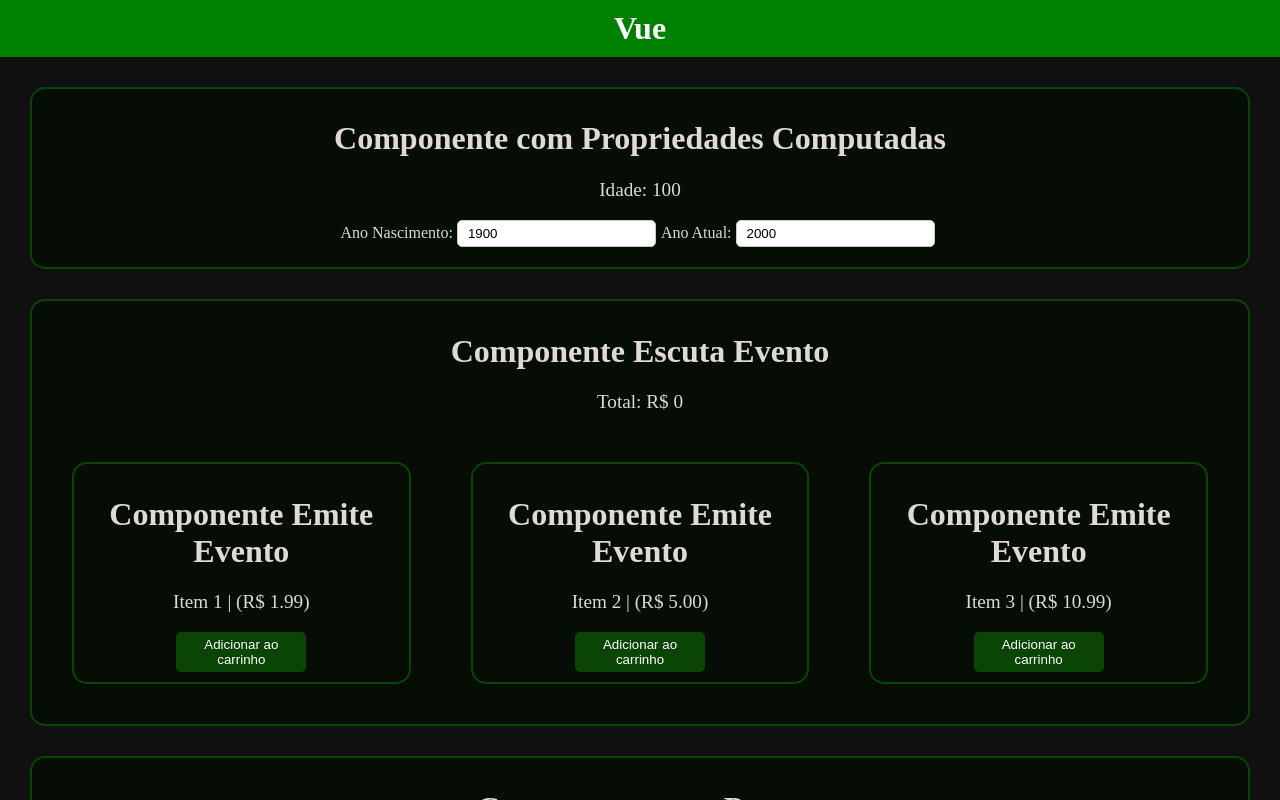
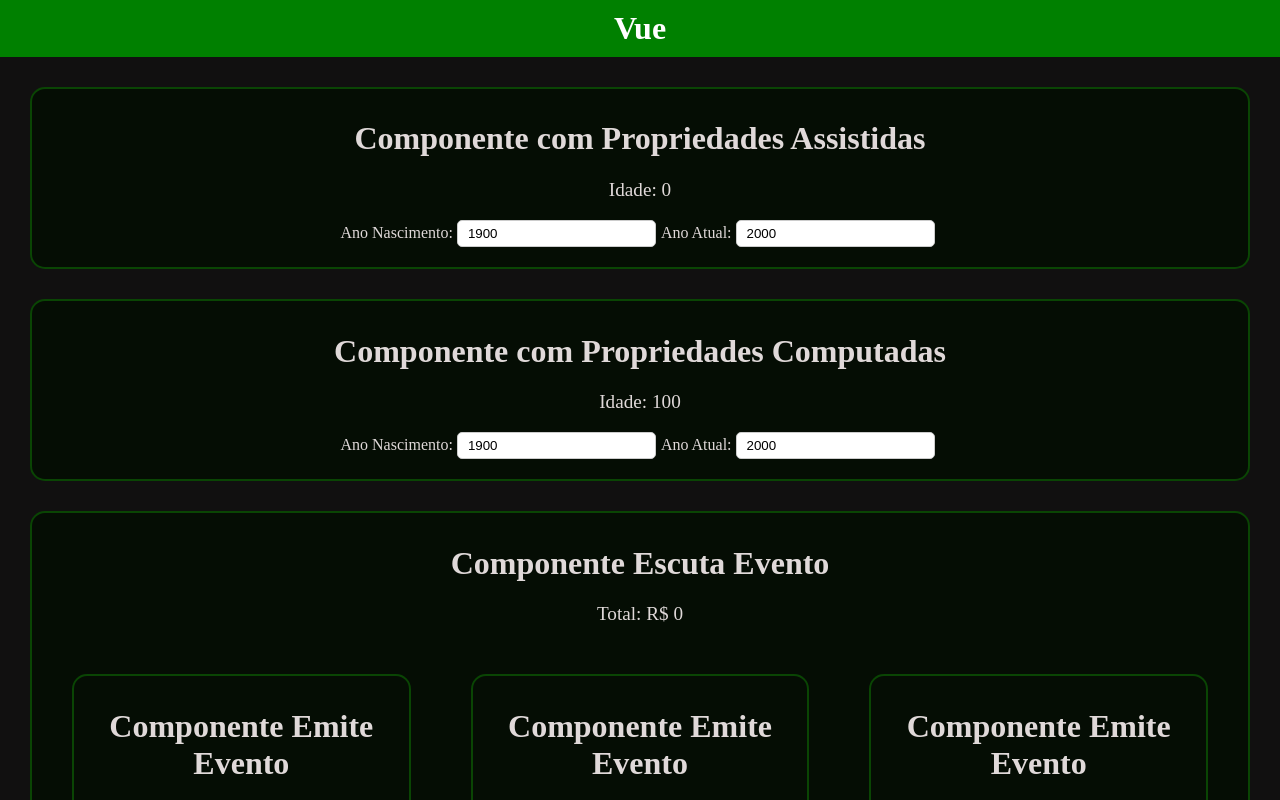
Before and after one commit to andrewschiozo/cod3r-masterclass-vuejs, a Vue app: page / in a window 1280 px wide. Shown: the top 800 px of the page. Built offline with nearby package versions, Linux system fonts and the light colour scheme.

Commit message:
feat: Exemplo de calculo da idade usando propriedades assistidas

```diff
--- a/src/App.vue
+++ b/src/App.vue
@@ -6,6 +6,7 @@
 import DataBinding from './components/DataBinding.vue';
 import EscutaEvento from './components/EscutaEvento.vue';
 import PrimeiroComponente from './components/PrimeiroComponente.vue';
+import PropriedadesAssistidas from './components/PropriedadesAssistidas.vue';
 import PropriedadesComputadas from './components/PropriedadesComputadas.vue';
 
 const item = {
@@ -19,6 +20,7 @@
   <header>
     Vue
   </header>
+  <PropriedadesAssistidas />
   <PropriedadesComputadas />
   <EscutaEvento />
   <ComProps :item="item.item" :preco="item.preco" />
--- /dev/null
+++ b/src/components/PropriedadesAssistidas.vue
@@ -0,0 +1,26 @@
+<template>
+    <div class="componente">
+        <h1>Componente com Propriedades Assistidas</h1>
+        <p>Idade: {{ idade }}</p>
+        <label>Ano Nascimento: </label>
+        <input type="number" v-model="anoNascimento" min="1900"/>
+        <label>Ano Atual: </label>
+        <input type="number" v-model="anoAtual" min="2000"/>
+    </div>
+</template>
+
+<script setup>
+    import { ref, watch } from 'vue'
+
+    const anoNascimento = ref(1900)
+    const anoAtual = ref(2000)
+    const idade = ref(0)
+
+    watch(anoAtual, (ano) => {
+        idade.value = ano - anoNascimento.value
+    })
+
+    watch(anoNascimento, (ano) => {
+        idade.value = anoAtual.value - ano
+    })
+</script>
```
